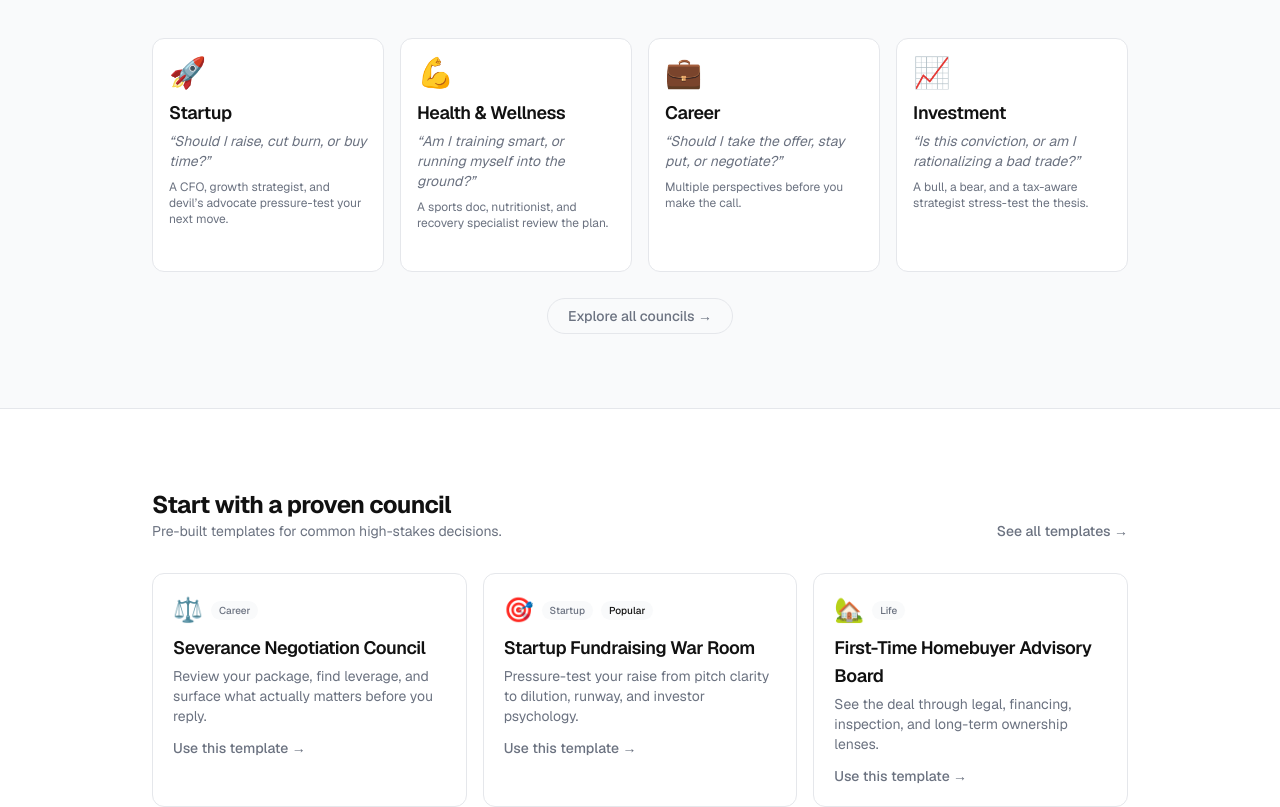
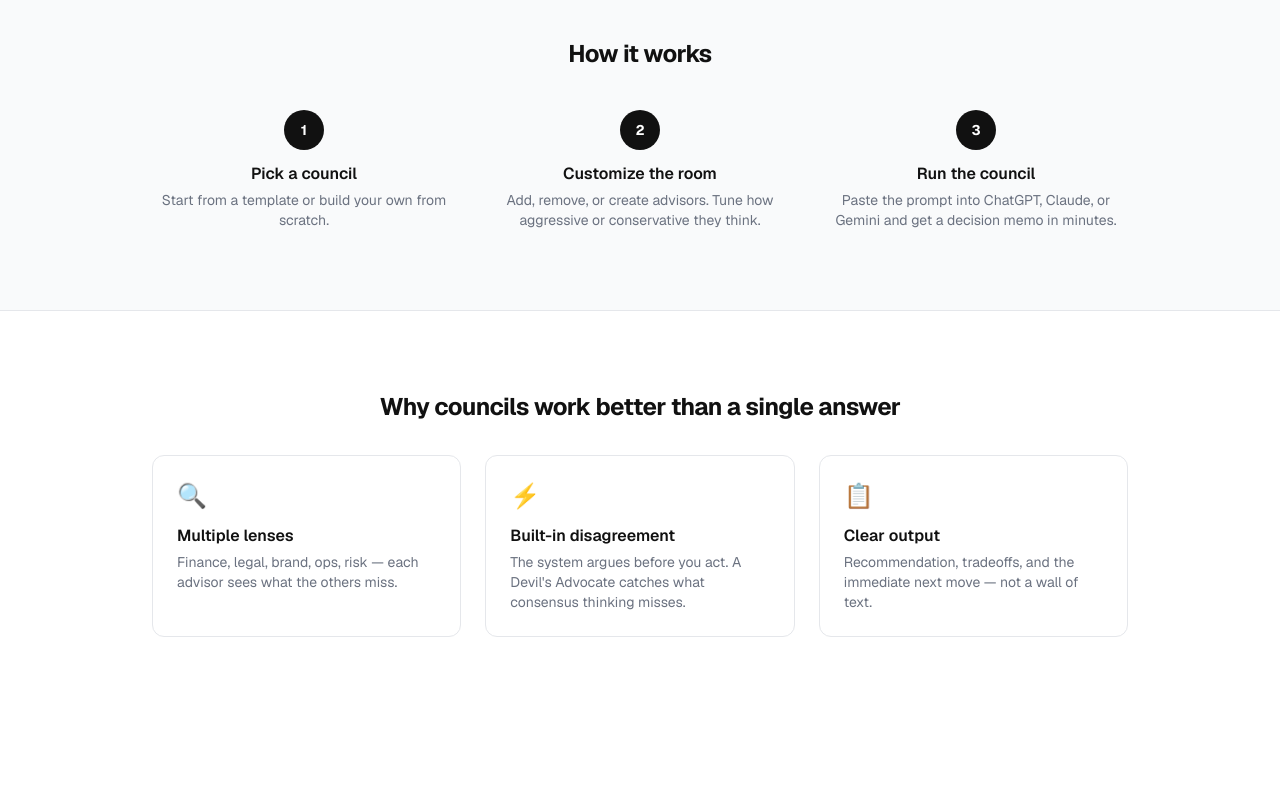
Before and after one commit to AgentPerrow/runcouncil, a Next.js app: page / in a window 1280 px wide. Shown: the part 920-1727 px from the top of the page. Built offline with nearby package versions, Linux system fonts and the light colour scheme.

Commit message:
simplify: strip homepage to hero + how it works + why councils + CTA

```diff
--- a/src/app/page.tsx
+++ b/src/app/page.tsx
@@ -5,12 +5,12 @@ import { mergedCouncils as councils } from "@/data/merged-councils";
 import { PrismLogoFull } from "@/components/PrismLogo";
 import Link from "next/link";
 
-const FEATURED_IDS = ["startup", "health", "career", "investment"];
+
 
 export default function Home() {
   const [mobileMenuOpen, setMobileMenuOpen] = useState(false);
 
-  const featuredCouncils = councils.filter((c) => FEATURED_IDS.includes(c.id));
+
 
   return (
     <main className="min-h-screen bg-[var(--background)]">
@@ -153,125 +153,6 @@ export default function Home() {
         </div>
       </div>
 
-      {/* Council cards */}
-      <div className="bg-[var(--rc-surface)] border-y border-[var(--rc-border)]">
-        <div id="councils" className="mx-auto max-w-5xl px-4 sm:px-6 py-14 sm:py-20">
-          <div className="grid gap-3 sm:gap-4 grid-cols-2 lg:grid-cols-4">
-            {featuredCouncils.map((council) => {
-              const cardCopy: Record<string, { q: string; desc: string }> = {
-                startup: { q: "Should I raise, cut burn, or buy time?", desc: "A CFO, growth strategist, and devil\u2019s advocate pressure-test your next move." },
-                health: { q: "Am I training smart, or running myself into the ground?", desc: "A sports doc, nutritionist, and recovery specialist review the plan." },
-                career: { q: "Should I take the offer, stay put, or negotiate?", desc: "Multiple perspectives before you make the call." },
-                investment: { q: "Is this conviction, or am I rationalizing a bad trade?", desc: "A bull, a bear, and a tax-aware strategist stress-test the thesis." },
-              };
-              const copy = cardCopy[council.id];
-              return (
-                <Link
-                  key={council.id}
-                  href={`/build?council=${council.id}`}
-                  className="group rounded-xl border border-[var(--rc-border)] bg-[var(--rc-card)] p-3 sm:p-4 text-left hover:border-[var(--rc-text-muted)] hover:shadow-md transition-all"
-                >
-                  <div className="mb-1.5 sm:mb-2 text-2xl sm:text-3xl">{council.emoji}</div>
-                  <h3 className="text-sm sm:text-lg font-semibold tracking-tight text-[var(--rc-text-primary)]">
-                    {council.name}
-                  </h3>
-                  <p className="mt-1 text-xs sm:text-sm italic text-[var(--rc-text-muted)] sm:text-[var(--rc-text-secondary)] line-clamp-2 sm:line-clamp-none">
-                    &ldquo;{copy ? copy.q : council.description}&rdquo;
-                  </p>
-                  <p className="hidden sm:block mt-2 text-xs text-[var(--rc-text-secondary)]">
-                    {copy ? copy.desc : council.tagline}
-                  </p>
-                  <div className="mt-2 text-xs text-[var(--rc-text-secondary)] font-medium text-right opacity-0 group-hover:opacity-100 transition-opacity">Build →</div>
-                </Link>
-              );
-            })}
-          </div>
-
-          <div className="mt-8 text-center">
-            <Link
-              href="/build"
-              className="rounded-full border border-[var(--rc-border)] px-5 py-2 text-sm font-medium text-[var(--rc-text-secondary)] hover:border-[var(--rc-text-muted)] hover:text-[var(--rc-text-primary)]"
-            >
-              Explore all councils →
-            </Link>
-          </div>
-        </div>
-      </div>
-
-      {/* Ready-made templates */}
-      <div className="mx-auto max-w-5xl px-4 sm:px-6 py-14 sm:py-20">
-        <div className="mb-8 flex flex-col sm:flex-row sm:items-end sm:justify-between gap-2">
-          <div>
-            <h2 className="text-2xl font-bold tracking-tight text-[var(--rc-text-primary)]">
-              Start with a proven council
-            </h2>
-            <p className="text-sm text-[var(--rc-text-secondary)]">
-              Pre-built templates for common high-stakes decisions.
-            </p>
-          </div>
-          <a href="/templates" className="text-sm text-[var(--rc-text-secondary)] hover:text-[var(--rc-text-primary)] font-medium shrink-0">
-            See all templates →
-          </a>
-        </div>
-        <div className="grid gap-3 sm:gap-4 sm:grid-cols-3">
-          <a
-            href="/templates/severance-negotiation"
-            className="group rounded-xl border border-[var(--rc-border)] bg-[var(--rc-card)] p-5 hover:border-[var(--rc-text-muted)] hover:shadow-md transition-all"
-          >
-            <div className="mb-2 flex items-center gap-2">
-              <span className="text-2xl">⚖️</span>
-              <span className="rounded-full bg-[var(--rc-surface)] px-2 py-0.5 text-[10px] font-medium text-[var(--rc-text-secondary)]">Career</span>
-            </div>
-            <h3 className="text-lg font-semibold tracking-tight text-[var(--rc-text-primary)] group-hover:text-[var(--rc-text-secondary)]">
-              Severance Negotiation Council
-            </h3>
-            <p className="mt-1 text-sm text-[var(--rc-text-secondary)]">
-              Review your package, find leverage, and surface what actually matters before you reply.
-            </p>
-            <div className="mt-3 text-sm font-medium text-[var(--rc-text-secondary)] group-hover:text-[var(--rc-text-primary)]">
-              Use this template →
-            </div>
-          </a>
-          <a
-            href="/templates/fundraising-war-room"
-            className="group rounded-xl border border-[var(--rc-border)] bg-[var(--rc-card)] p-5 hover:border-[var(--rc-text-muted)] hover:shadow-md transition-all"
-          >
-            <div className="mb-2 flex items-center gap-2">
-              <span className="text-2xl">🎯</span>
-              <span className="rounded-full bg-[var(--rc-surface)] px-2 py-0.5 text-[10px] font-medium text-[var(--rc-text-secondary)]">Startup</span>
-              <span className="rounded-full bg-[var(--rc-surface)] px-2 py-0.5 text-[10px] font-medium text-[var(--rc-text-primary)]">Popular</span>
-            </div>
-            <h3 className="text-lg font-semibold tracking-tight text-[var(--rc-text-primary)] group-hover:text-[var(--rc-text-secondary)]">
-              Startup Fundraising War Room
-            </h3>
-            <p className="mt-1 text-sm text-[var(--rc-text-secondary)]">
-              Pressure-test your raise from pitch clarity to dilution, runway, and investor psychology.
-            </p>
-            <div className="mt-3 text-sm font-medium text-[var(--rc-text-secondary)] group-hover:text-[var(--rc-text-primary)]">
-              Use this template →
-            </div>
-          </a>
-          <a
-            href="/templates/first-time-homebuyer"
-            className="group rounded-xl border border-[var(--rc-border)] bg-[var(--rc-card)] p-5 hover:border-[var(--rc-text-muted)] hover:shadow-md transition-all"
-          >
-            <div className="mb-2 flex items-center gap-2">
-              <span className="text-2xl">🏡</span>
-              <span className="rounded-full bg-[var(--rc-surface)] px-2 py-0.5 text-[10px] font-medium text-[var(--rc-text-secondary)]">Life</span>
-            </div>
-            <h3 className="text-lg font-semibold tracking-tight text-[var(--rc-text-primary)] group-hover:text-[var(--rc-text-secondary)]">
-              First-Time Homebuyer Advisory Board
-            </h3>
-            <p className="mt-1 text-sm text-[var(--rc-text-secondary)]">
-              See the deal through legal, financing, inspection, and long-term ownership lenses.
-            </p>
-            <div className="mt-3 text-sm font-medium text-[var(--rc-text-secondary)] group-hover:text-[var(--rc-text-primary)]">
-              Use this template →
-            </div>
-          </a>
-        </div>
-      </div>
-
       {/* How it works */}
       <div id="how-it-works" className="bg-[var(--rc-surface)] border-y border-[var(--rc-border)]">
         <div className="mx-auto max-w-5xl px-4 sm:px-6 py-14 sm:py-20">
@@ -322,21 +203,6 @@ export default function Home() {
         </div>
       </div>
 
-      {/* Guide CTA */}
-      <div className="bg-[var(--rc-surface)] border-y border-[var(--rc-border)]">
-        <div className="mx-auto max-w-5xl px-4 sm:px-6 py-14 sm:py-20">
-          <div className="flex flex-col sm:flex-row items-start sm:items-center justify-between gap-4">
-            <div>
-              <h3 className="text-xl font-bold text-[var(--rc-text-primary)]">See what a council actually looks like</h3>
-              <p className="mt-1 text-sm text-[var(--rc-text-secondary)]">Real examples, best practices, and the mistakes that make councils useless.</p>
-            </div>
-            <a href="/guide" className="shrink-0 rounded-full bg-[#111111] dark:bg-white px-6 py-2.5 text-sm font-medium text-white dark:text-[#111111] hover:opacity-90">
-              Read the Guide →
-            </a>
-          </div>
-        </div>
-      </div>
-
       {/* Final CTA */}
       <div className="mx-auto max-w-5xl px-4 sm:px-6 py-16 sm:py-24 text-center">
         <h2 className="mb-4 text-2xl font-bold tracking-tight text-[var(--rc-text-primary)] sm:text-3xl">
```
